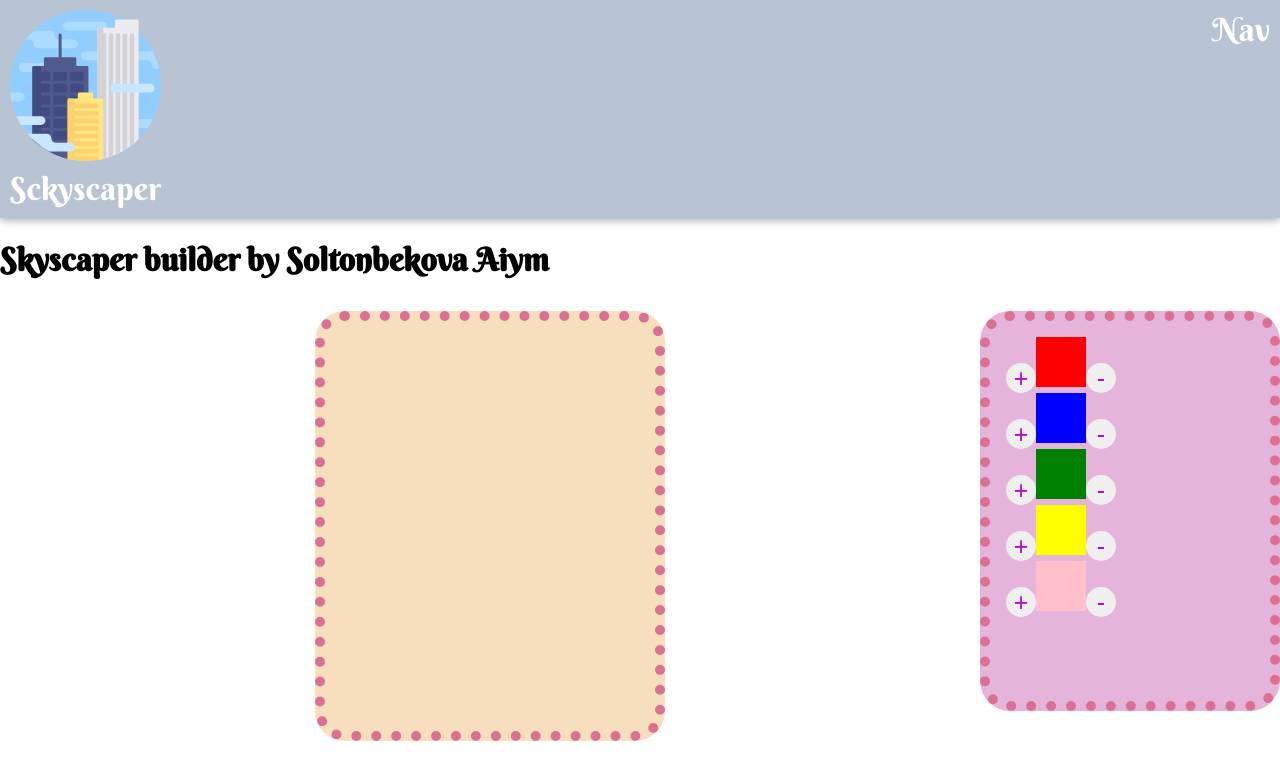
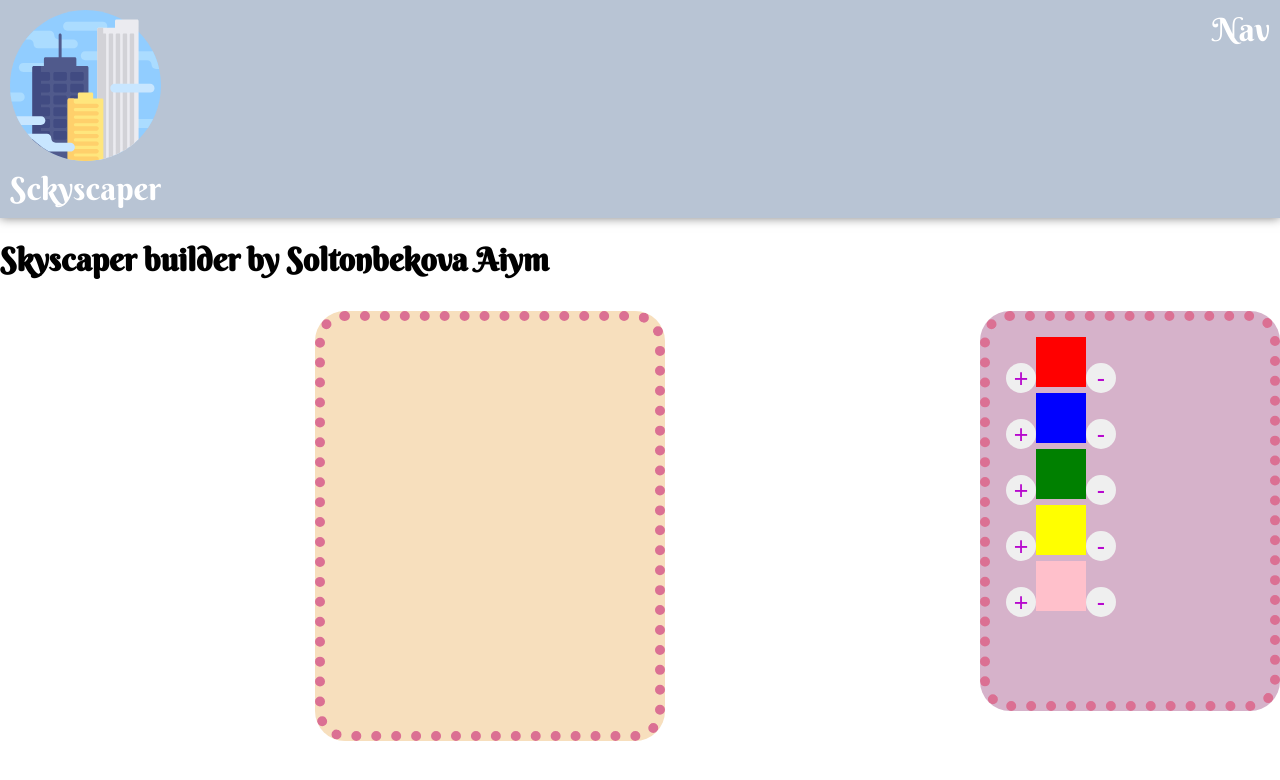
Before and after one commit to soltonbekov-aiymkyz/builder, a React (Create React App) app: page / in a window 1280 px wide. Shown: the top 780 px of the page. Built offline with nearby package versions, Linux system fonts and the light colour scheme.

Commit message:
change color in css

```diff
--- a/src/components/SkyscaperBuilder/SkyscaperControls/SkyscaperControls.module.css
+++ b/src/components/SkyscaperBuilder/SkyscaperControls/SkyscaperControls.module.css
@@ -19,7 +19,7 @@
      height: 400px;
      padding: 1rem;
      border: 10px dotted palevioletred;
-     background-color: #e4b0d8f1;
+     background-color: #d6b2ca;
      color: white;
      border-radius: 30px;
 
```
